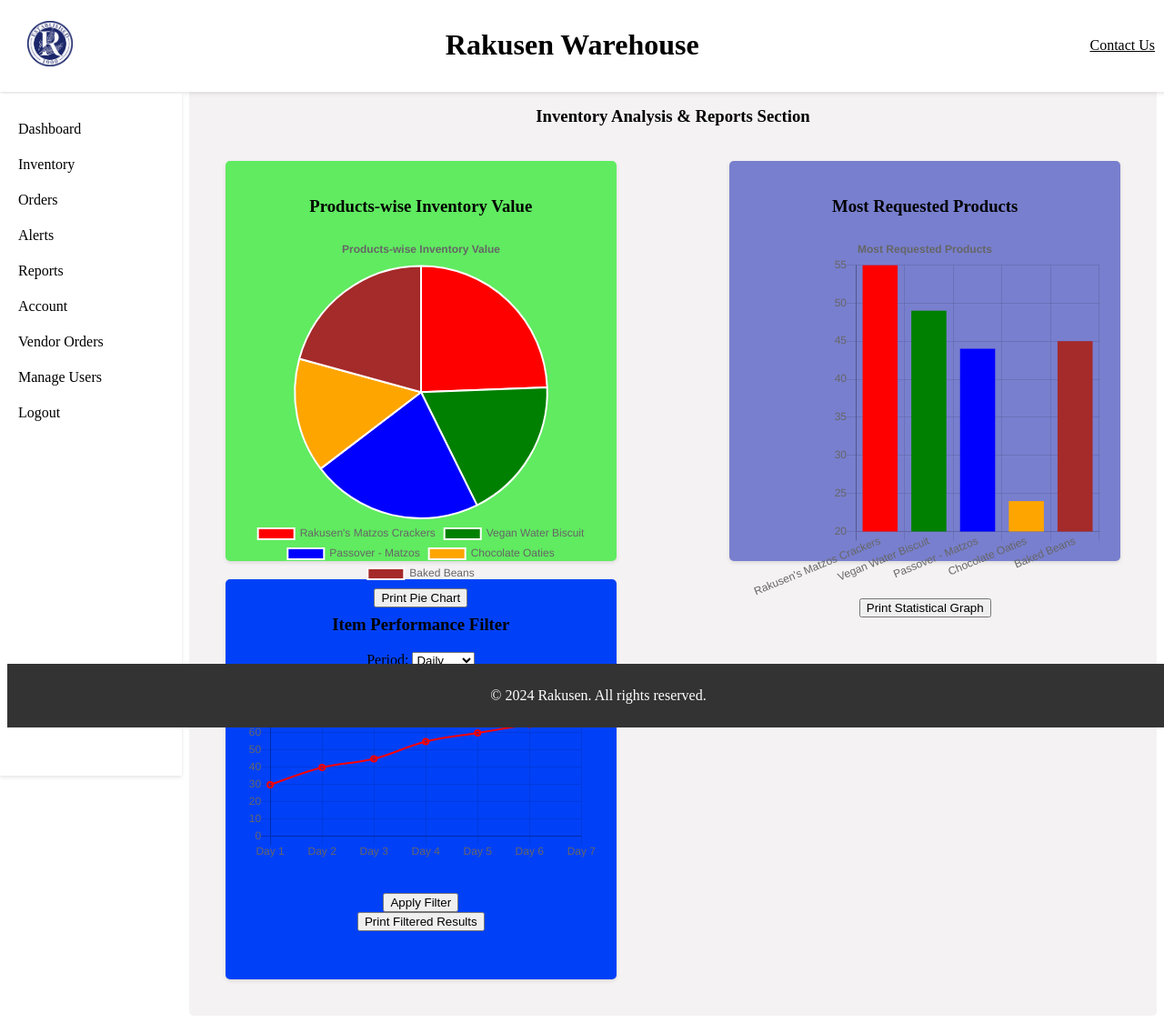
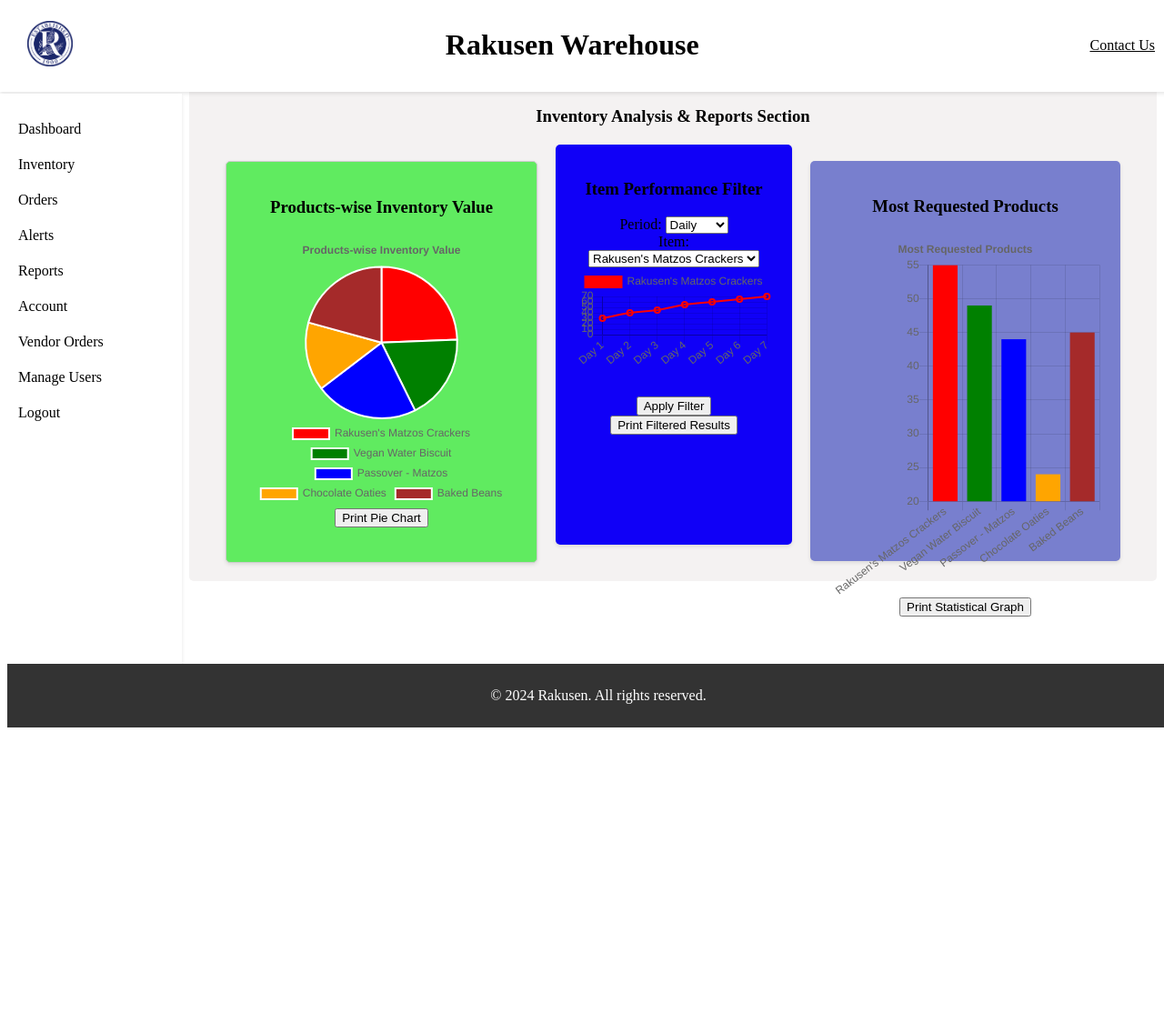
Before and after one commit to MohamedAwad22005293/Enterprise-Pro-Project, a PHP site: page /Reports.php in a window 1280 px wide. Shown: the whole page at 91% size. After the commit the page ends 800 px from the top, so only its background shows below. Run offline with PHP 8.4, Linux system fonts and the light colour scheme; a user stored in the database is signed in; data comes from the database, SQL or seed files in the repository.

Commit message:
Updated Reports.php

```diff
--- a/Prototype-Code/InDevelopment/ReportsStyle.Css
+++ b/Prototype-Code/InDevelopment/ReportsStyle.Css
@@ -112,20 +112,25 @@
     /* Styling for pie chart box */
     .piechart-box {
         text-align: center;
-        width: calc(30% - 20px);
+        max-width: (33.33% - 40px);
         background-color: #60eb60;
         padding: 20px;
+        margin: 20px auto;
         margin-right: 20px;
         margin-bottom: 20px;
+        border: 1px solid #ccc;
         border-radius: 5px;
         box-shadow: 0 2px 4px rgba(0,0,0,0.1);
         float: left;
+        canvas {
+            color: black;
+        }
     }
 
     /* Styling for statistical graph box */
     .statisticalgraph-box {
         text-align: center;
-        width: calc(30% - 20px);
+        max-width: (33.33% - 40px);
         background-color: #787fce;
         padding: 20px;
         margin-bottom: 20px;
@@ -138,8 +143,8 @@
     /* Styling for filter box */
     .filter-box {
     text-align: center;
-    width: calc(30% - 20px);
-    background-color: #0041f7;
+    max-width: (33.33% - 40px);
+    background-color: #1000f7;
     padding: 20px;
     margin-bottom: 20px;
     border-radius: 5px;
@@ -155,9 +160,9 @@
     .piechart-box,
     .statisticalgraph-box,
     .filter-box {
-        width: calc(40% - 20px);
-        height: 400px;
-        margin: 20px;
+        max-width: calc(33.33% - 40px);
+    height: 400px;
+    margin: 20px;
     }
 
     /* Footer styling */
@@ -174,12 +179,11 @@
 
     /* Responsive styles for smaller screens */
     @media (max-width: 600px) {
-        .piechart-box {
-            width: calc(100% - 20px);
-            margin-right: 0;
-        }
+        .piechart-box,
+        .statisticalgraph-box,
         .filter-box {
-            width: calc(100% - 20px);
+            max-width: calc(100% - 40px);
+            margin: 10px;
         }
     }
 </style>
```
